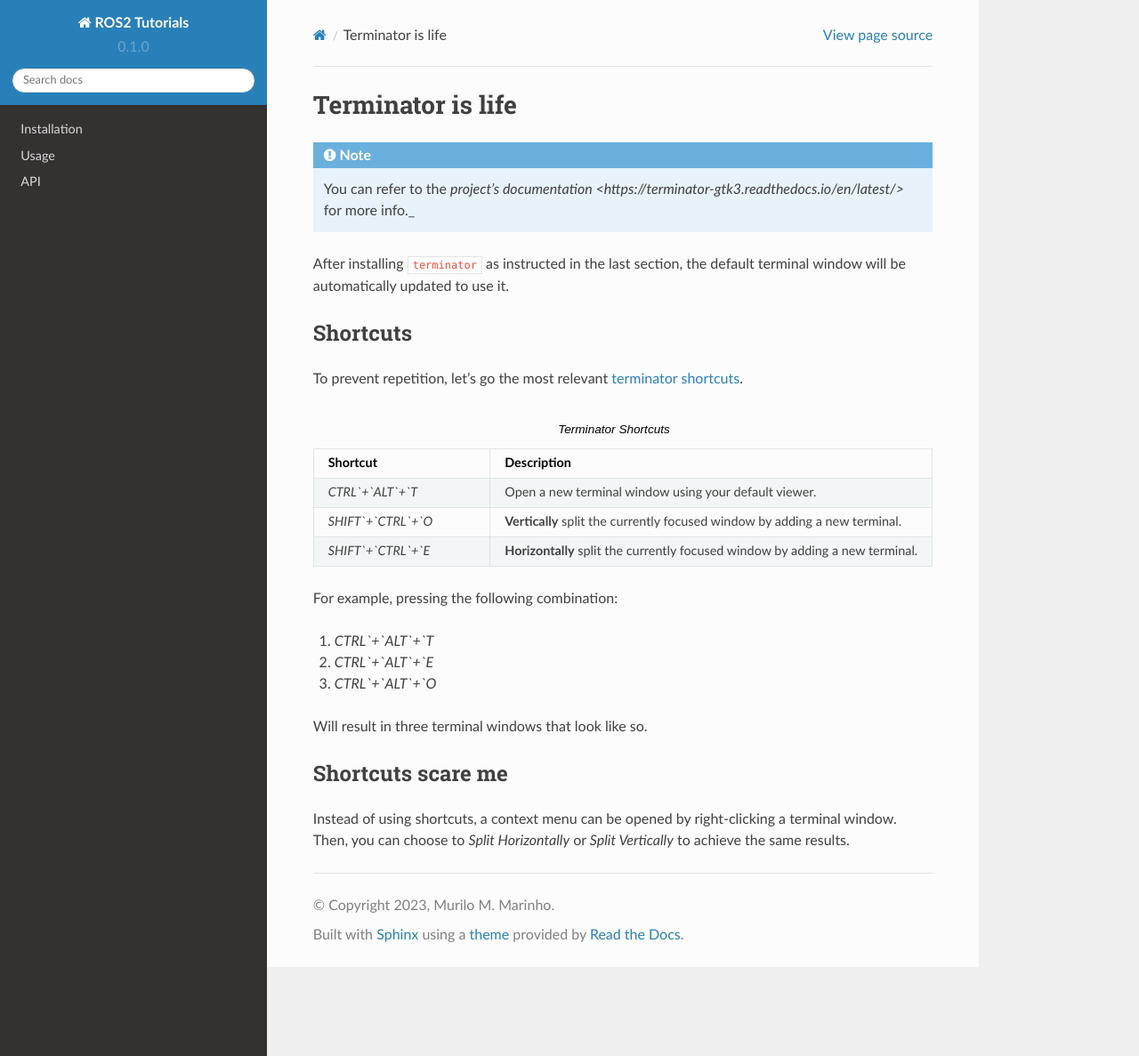
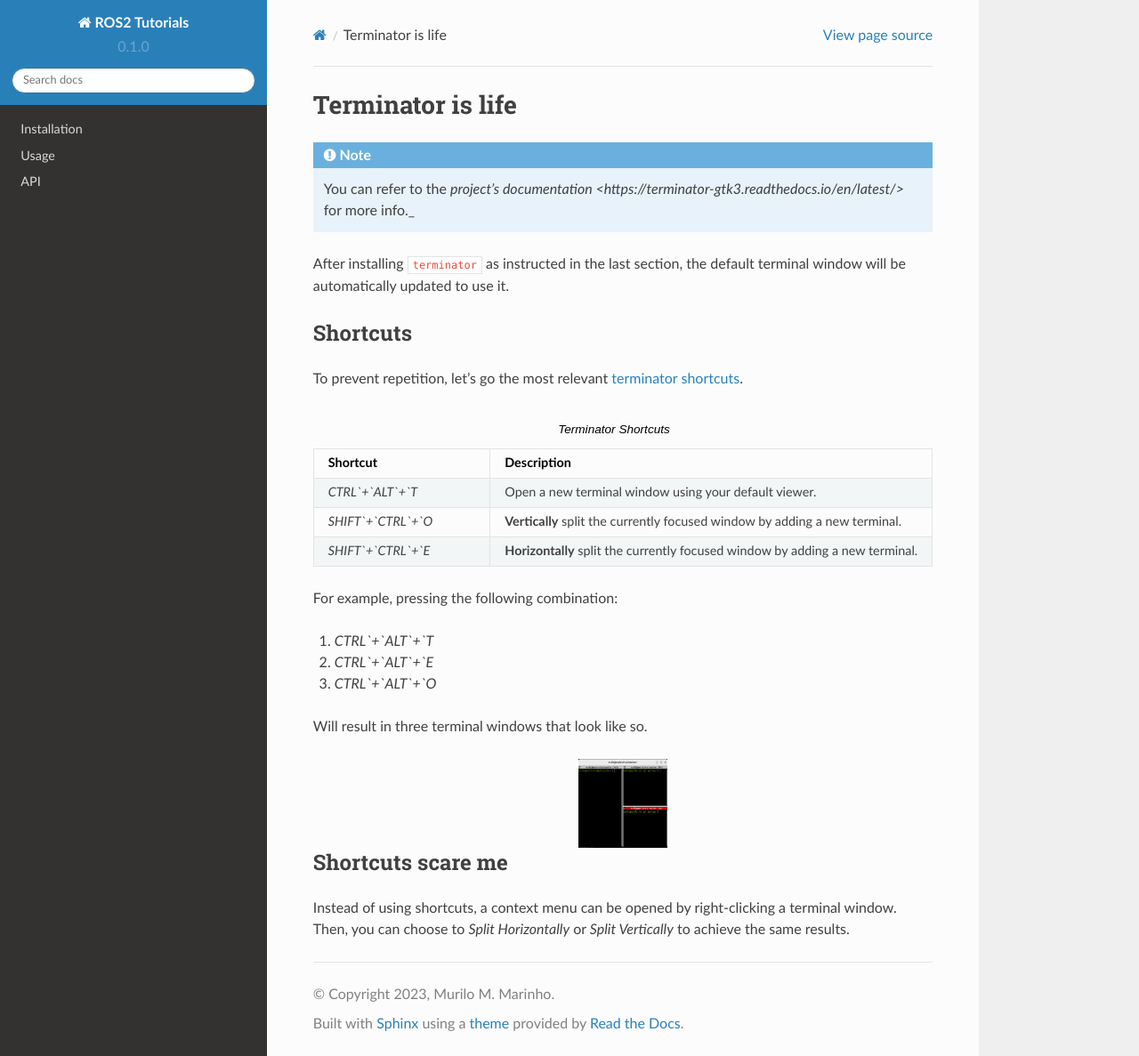
Before and after one commit to mmmarinho/ROS2_Tutorial, a Sphinx documentation site: the page built from docs/source/terminator.rst, in a window 1280 px wide and 1187 px high. Shown: the whole window at 89% size. Built offline with Sphinx 7.4.7 and the Read the Docs theme 2.0.0, drawn with Linux system fonts in a browser that asks for light colours.

Commit message:
Update terminator.rst

```diff
--- a/docs/source/terminator.rst
+++ b/docs/source/terminator.rst
@@ -26,6 +26,13 @@
 
 Will result in three terminal windows that look like so.
 
+.. image:: ../images/terminator_example.png
+   :width: 200px
+   :height: 200px
+   :scale: 50 %
+   :alt: alternate text
+   :align: center
+
 Shortcuts scare me
 ------------------
 
```
